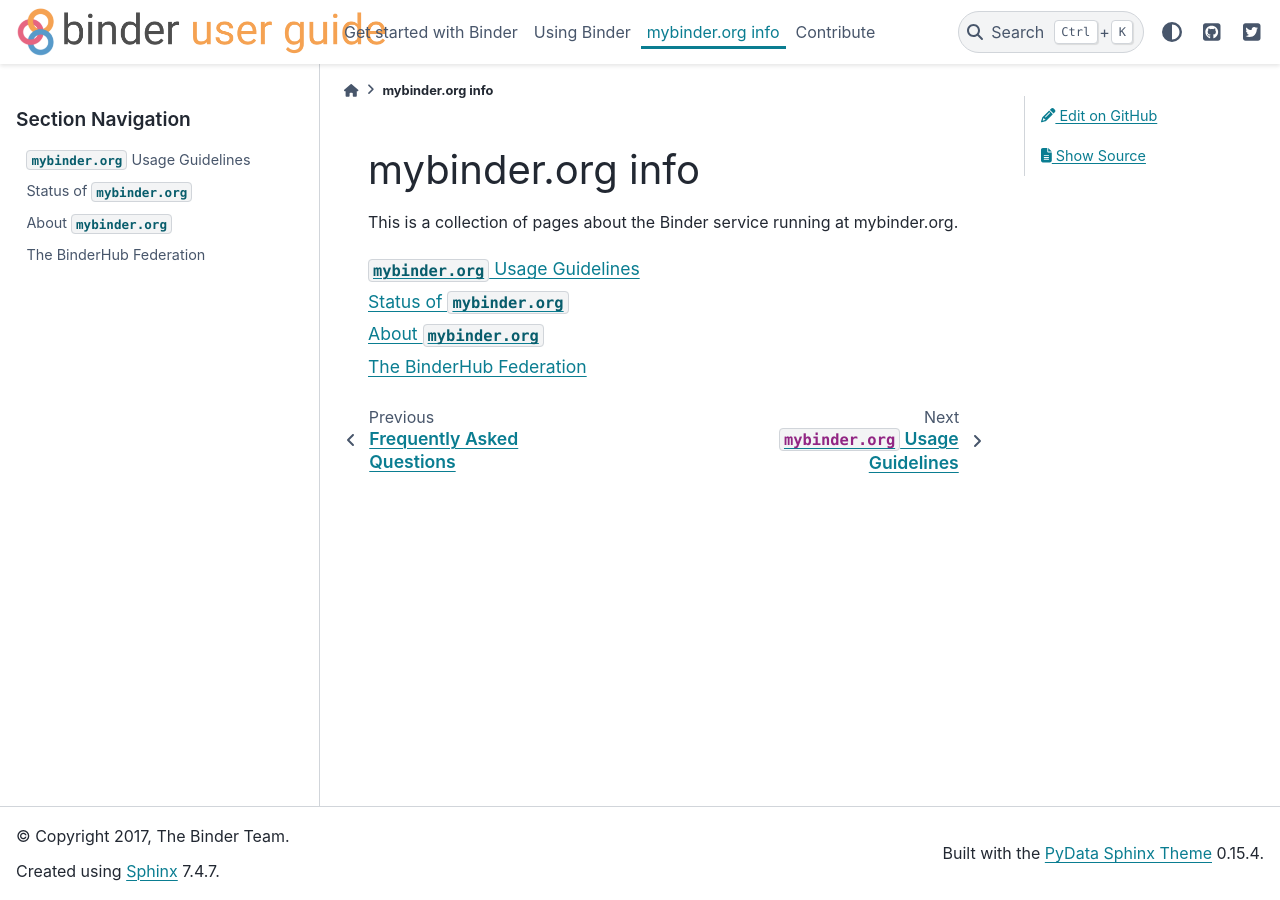
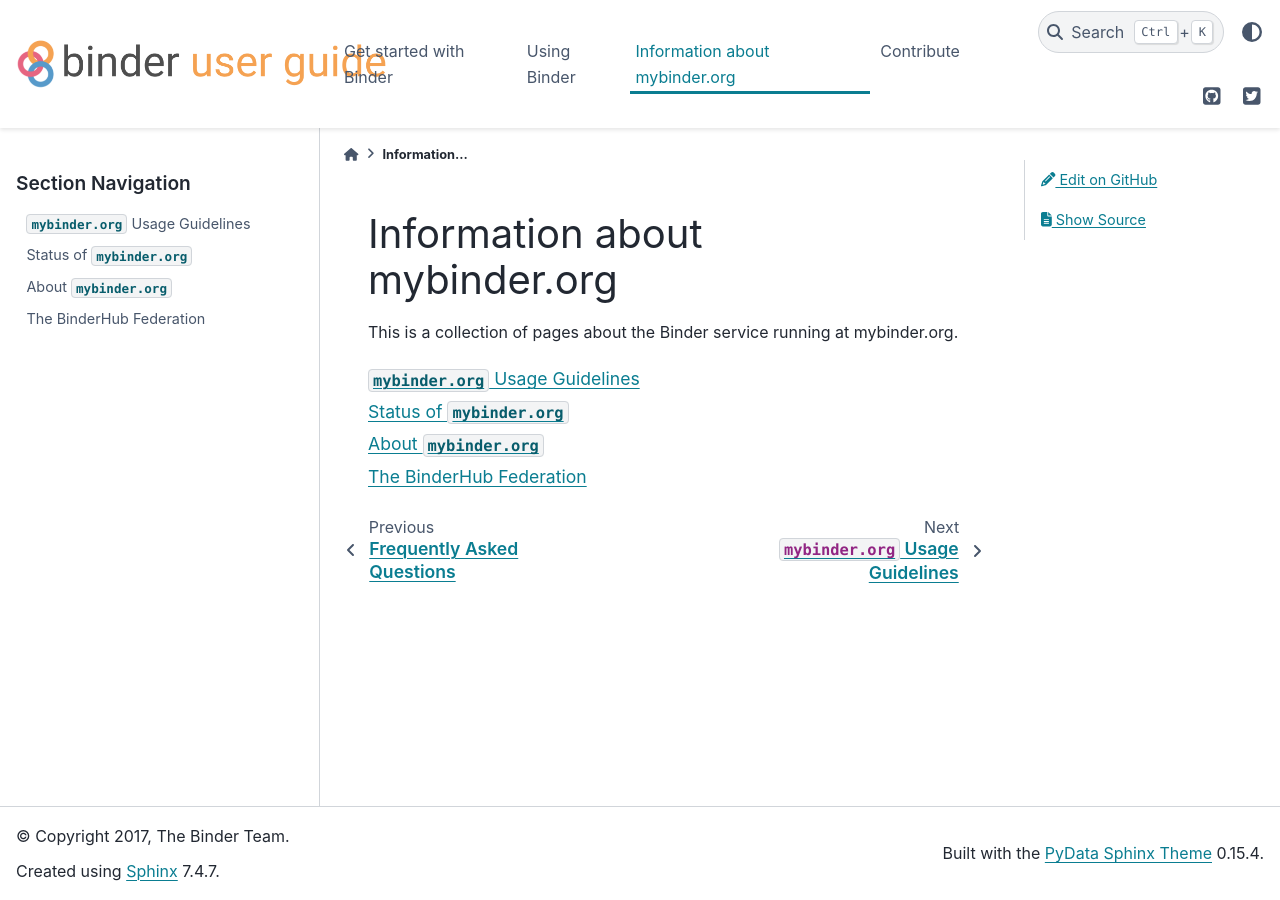
Before and after one commit to jupyterhub/mybinder.org-user-guide, a Sphinx documentation site: the page built from doc/about/index.md, in a window 1280 px wide. Built offline with Sphinx 7.4.7 and the PyData theme 0.15.4, drawn with Linux system fonts in a browser that asks for light colours; pages that are not in the unit, such as notebooks, are missing from menus.

Commit message:
Update doc/about/index.md
Co-authored-by: Tim Head <betatim@gmail.com>

```diff
--- a/doc/about/index.md
+++ b/doc/about/index.md
@@ -1,4 +1,4 @@
-# mybinder.org info
+# Information about mybinder.org
 
 This is a collection of pages about the Binder service running at mybinder.org.
 
```
